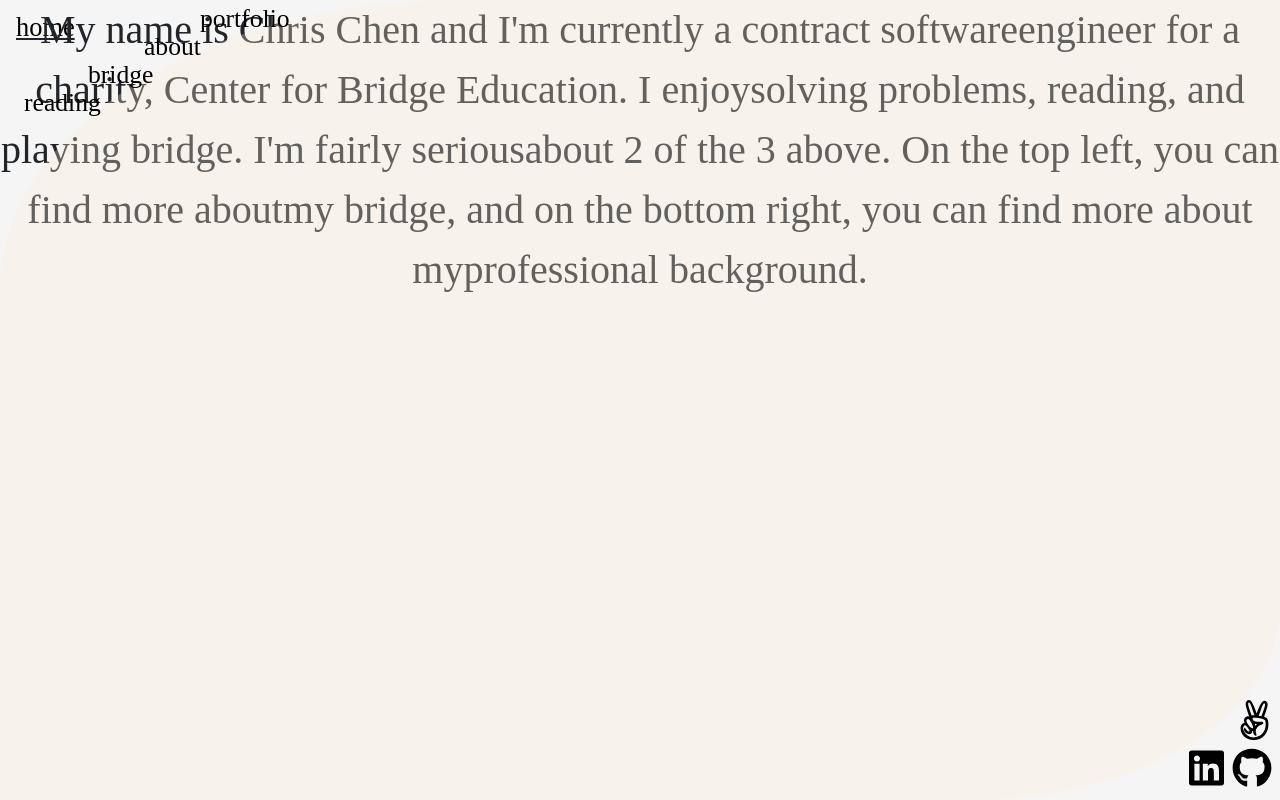
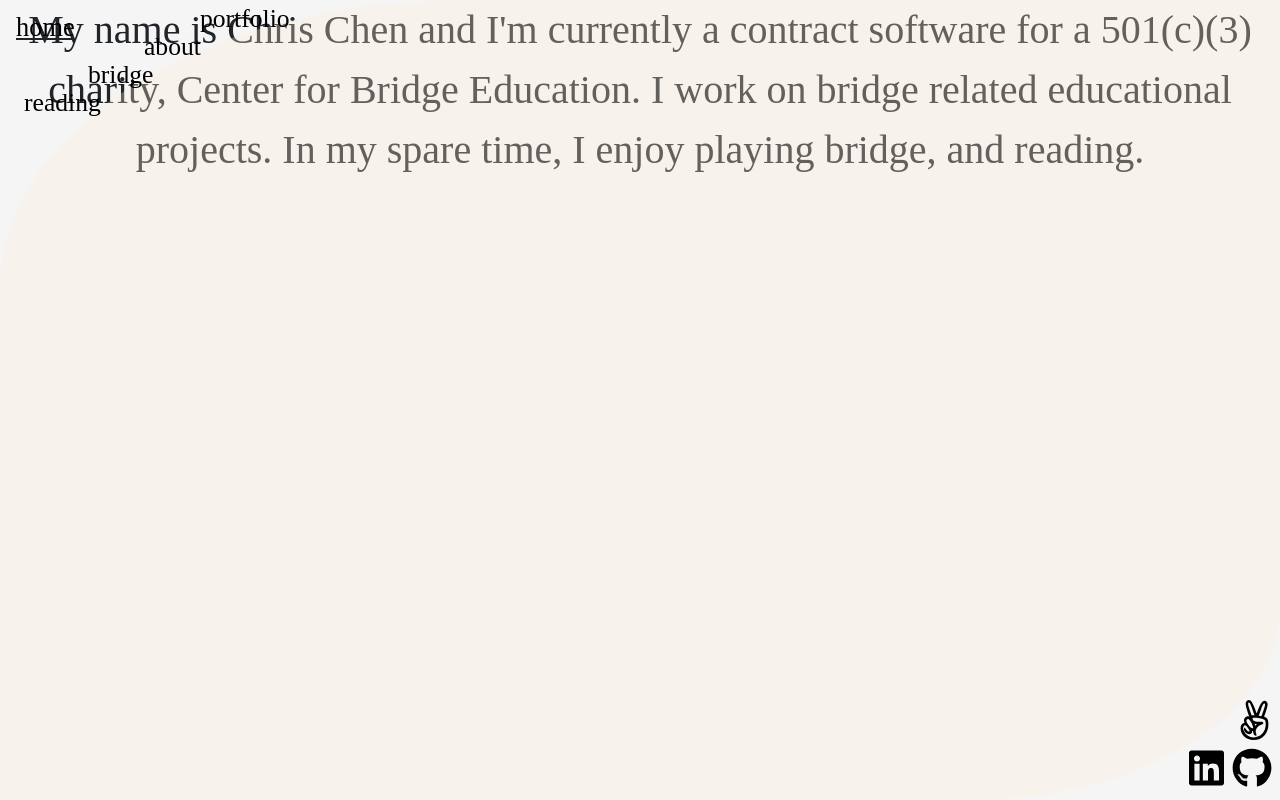
Before and after one commit to wertqyuio/PersonalWebsiteInReact, a React (Create React App) app: page /about in a window 1280 px wide. Built offline with nearby package versions, Linux system fonts and the light colour scheme; a web font is replaced by a local one.

Commit message:
Navbar fully functional

```diff
--- a/src/AboutPage.js
+++ b/src/AboutPage.js
@@ -8,12 +8,7 @@ export default class AboutPage extends Component {
     return (
       <span>
         <div className="Reading-Image">
-          <span>My name is Chris Chen and I'm currently a contract software</span>
-          <span>engineer for a charity, Center for Bridge Education. I enjoy</span>
-          <span>solving problems, reading, and playing bridge. I'm fairly serious</span>
-          <span>about 2 of the 3 above. On the top left, you can find more about</span>
-          <span>my bridge, and on the bottom right, you can find more about my</span>
-          <span>professional background.</span>
+          <span>My name is Chris Chen and I'm currently a contract software for a 501(c)(3) charity, Center for Bridge Education. I work on bridge related educational projects. In my spare time, I enjoy playing bridge, and reading.</span>
         </div>
       </span>
     )
--- a/src/App.css
+++ b/src/App.css
@@ -88,6 +88,7 @@ a {
   position: absolute;
   left: 1vh;
   top: 1vh;
+  z-index: 10;
   text-decoration: underline;
 }
 
```
